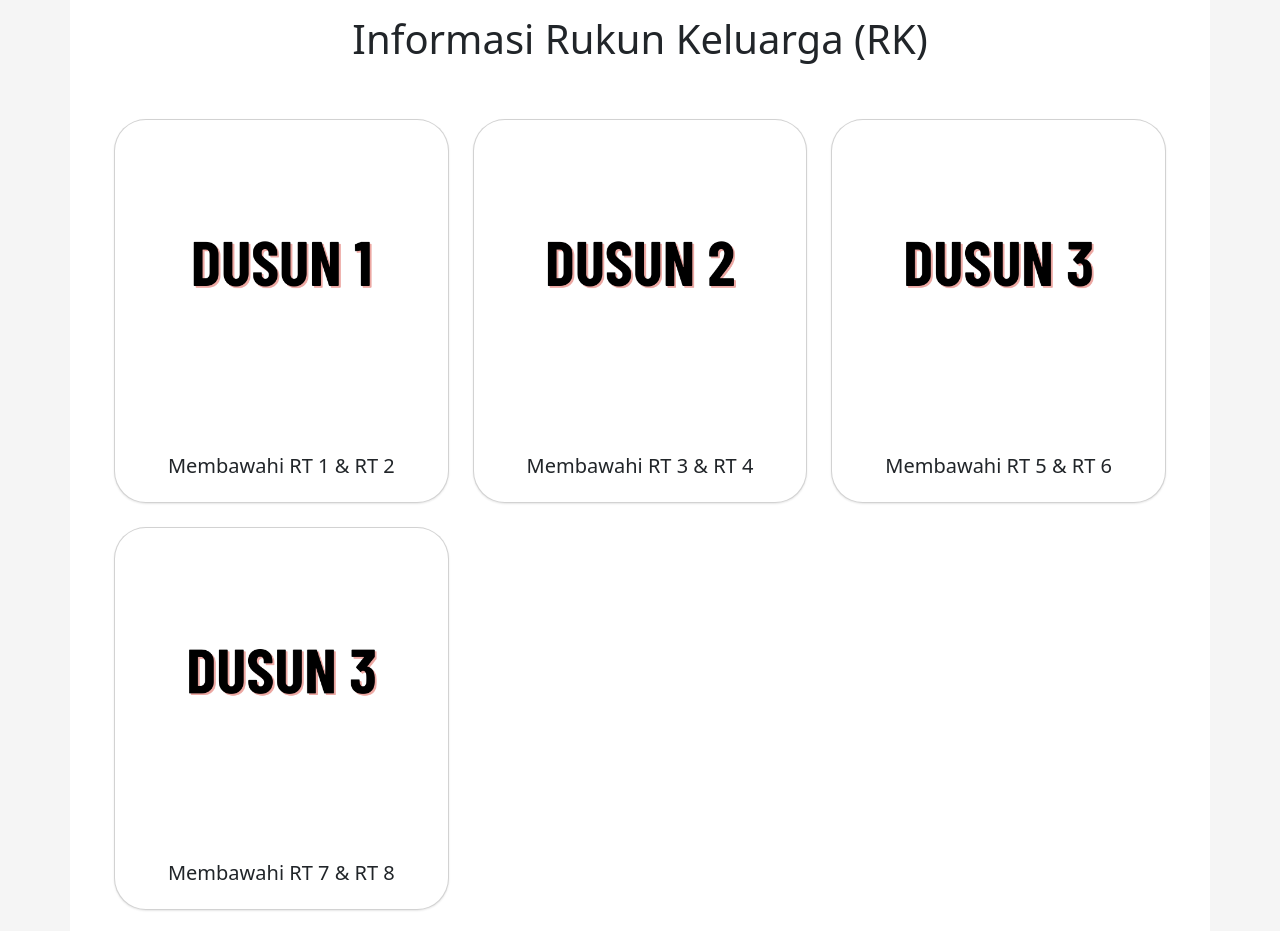
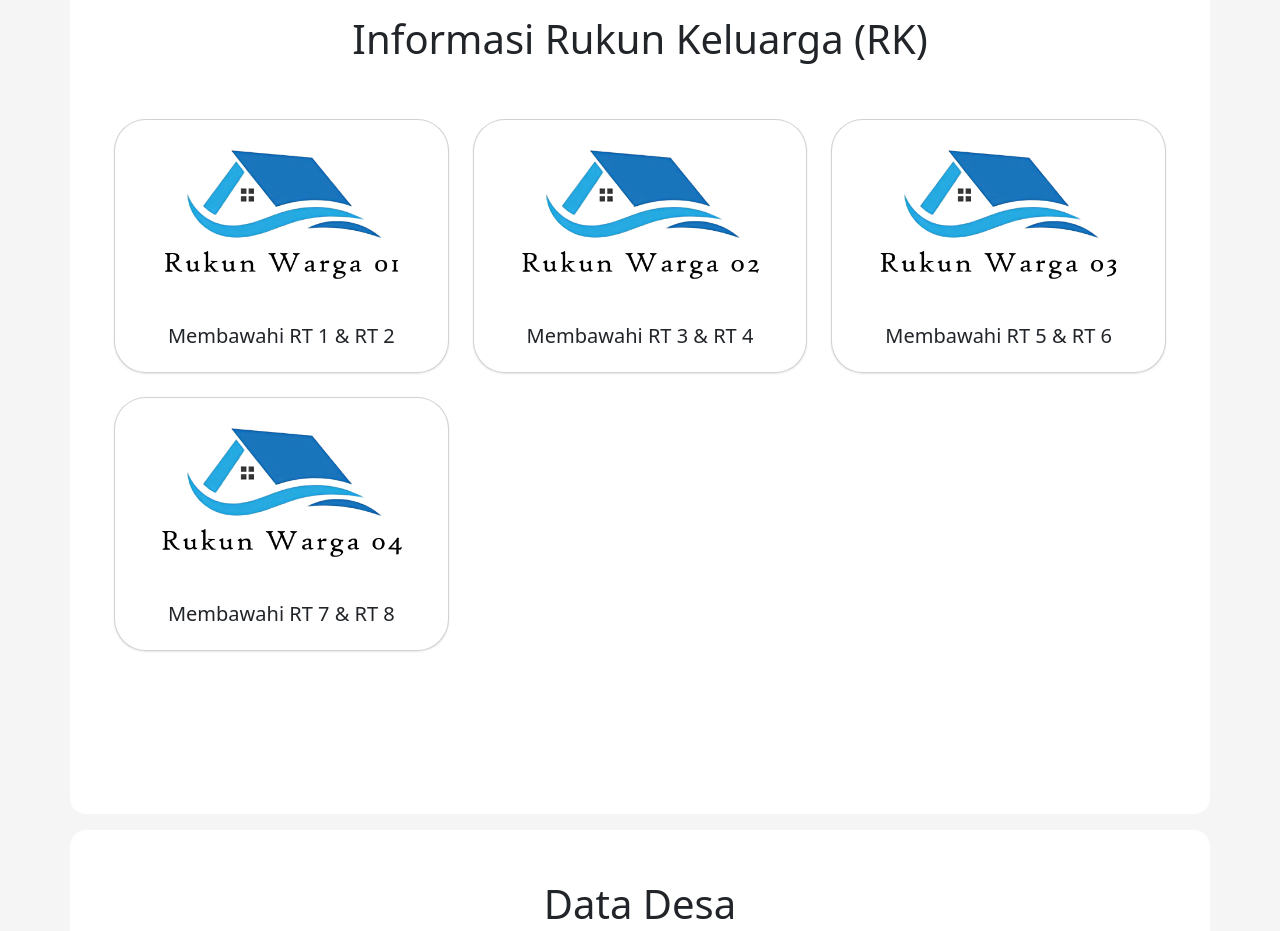
Before and after one commit to ajiMesir/web-desaajimesir, a website: page index.html in a window 1280 px wide. Shown: the part 1520-2451 px from the top of the page. Drawn offline with nearby package versions, Linux system fonts and the light colour scheme.

Commit message:
Update index.html
ganti gambar

```diff
--- a/index.html
+++ b/index.html
@@ -172,7 +172,7 @@
             <div class="row row-cols-1 row-cols-md-3 g-4">
               <div class="col">
                 <div class="card rounded-5">
-                  <img src="img/Dusun/1.png" class="card-img-top rounded-5" alt="..." />
+                  <img src="img/Dusun/RW01.png" class="card-img-top rounded-5" alt="..." />
                   <div class="card-body">
                     <h5 class="card-title" style="text-align: center">Membawahi RT 1 & RT 2</h5>
                   </div>
@@ -180,7 +180,7 @@
               </div>
               <div class="col">
                 <div class="card rounded-5">
-                  <img src="img/Dusun/2.png" class="card-img-top rounded-5" alt="..." />
+                  <img src="img/Dusun/RW02.png" class="card-img-top rounded-5" alt="..." />
                   <div class="card-body">
                     <h5 class="card-title" style="text-align: center">Membawahi RT 3 & RT 4</h5>
                   </div>
@@ -188,7 +188,7 @@
               </div>
               <div class="col">
                 <div class="card rounded-5">
-                  <img src="img/Dusun/3.png" class="card-img-top rounded-5" alt="..." />
+                  <img src="img/Dusun/RW03.png" class="card-img-top rounded-5" alt="..." />
                   <div class="card-body">
                     <h5 class="card-title" style="text-align: center">Membawahi RT 5 & RT 6</h5>
                   </div>
@@ -196,7 +196,7 @@
               </div>
               <div class="col">
                 <div class="card rounded-5">
-                  <img src="img/Dusun/3.png" class="card-img-top rounded-5" alt="..." />
+                  <img src="img/Dusun/RW04.png" class="card-img-top rounded-5" alt="..." />
                   <div class="card-body">
                     <h5 class="card-title" style="text-align: center">Membawahi RT 7 & RT 8</h5>
                   </div>
```
